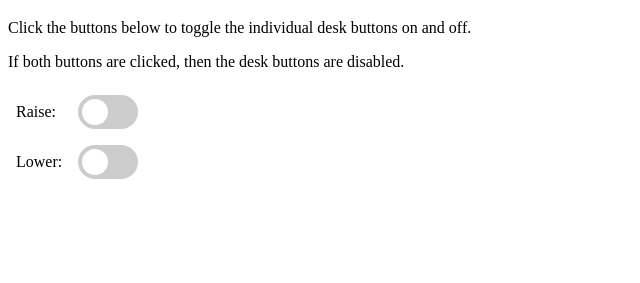
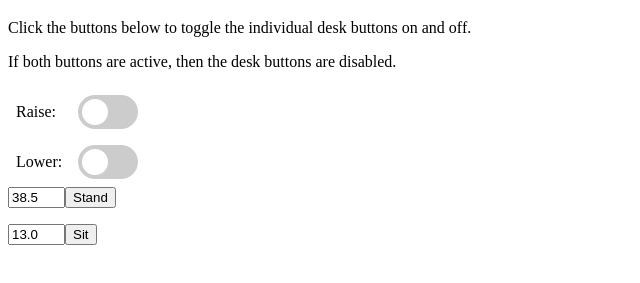
Before and after one commit to topherCantrell/iot-DeskController, a plain HTML site: page webroot/index.html in a window 1280 px wide. Shown: the part 61-344 px from the top of the page, without its empty margins (0-640 px from the left). Drawn offline with Linux system fonts and the light colour scheme.

Commit message:
Update index.html

```diff
--- a/webroot/index.html
+++ b/webroot/index.html
@@ -18,10 +18,10 @@
     </p>
 
     <p>
-    If both buttons are clicked, then the desk buttons are disabled.
+    If both buttons are active, then the desk buttons are disabled.
     </p>
 
-    <div class="grid-container" </div>
+    <div class="grid-container">
 
         <div style="padding-top:8px" class="grid-item">Raise:</div>
         <div class="grid-item">
@@ -39,7 +39,19 @@
             </label>
         </div>
 
+    </div>
+
+    <div>
+    <input id="val_stand" value="38.5" size="4"><button onclick="handleGoto('val_stand')">Stand</button><p>
+    <input id="val_sit" value="13.0" size="4"><button onclick="handleGoto('val_sit')">Sit</button>
+    </div>
+
     <script>
+        function handleGoto(valueName) {
+            height = document.getElementById(valueName).value
+
+            fetch('/desk?goto='+height, { method: 'GET' })
+        }
         function handleClick() {
             raise = document.getElementById('bt_raise').checked
             lower = document.getElementById('bt_lower').checked
```
